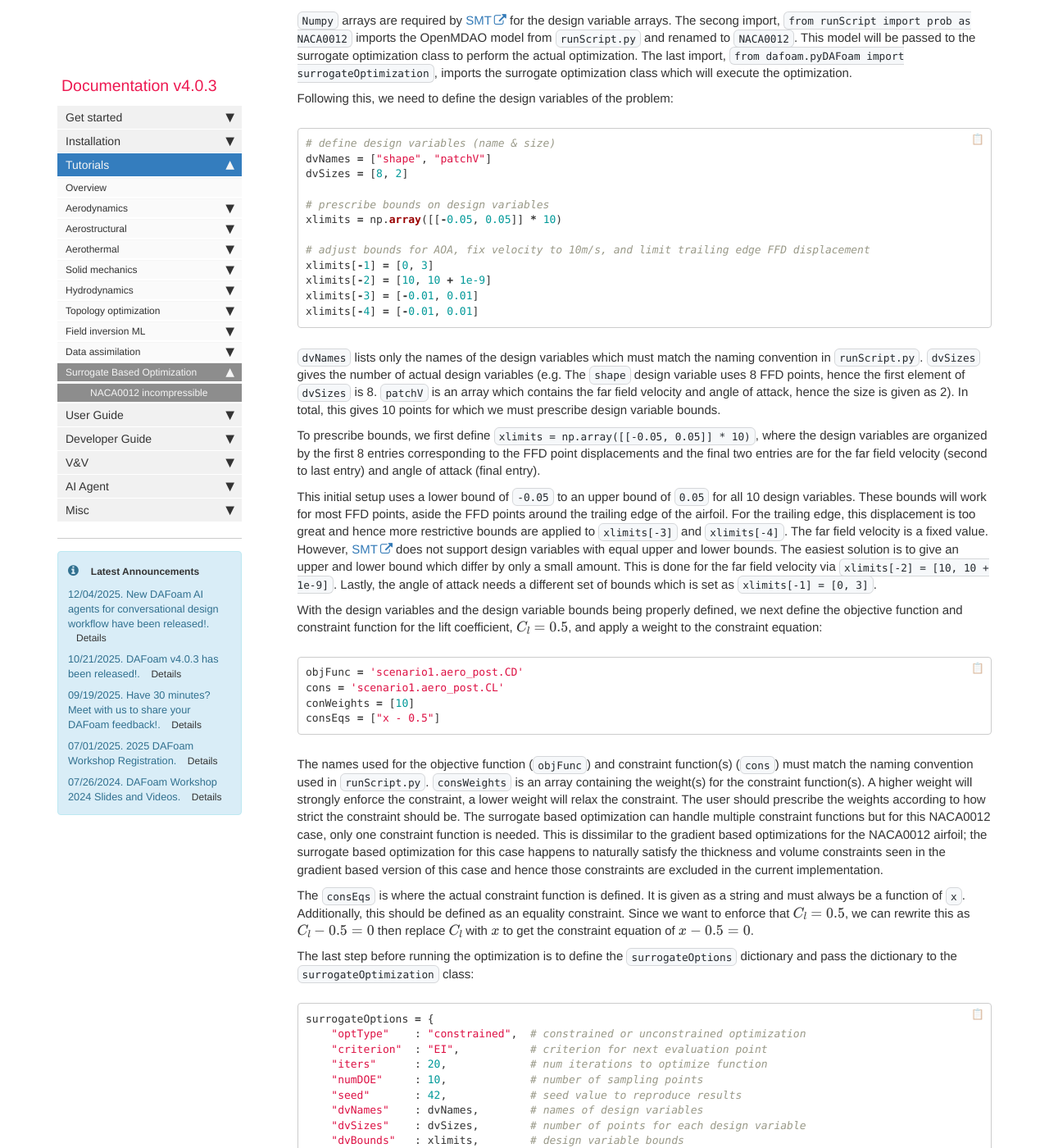
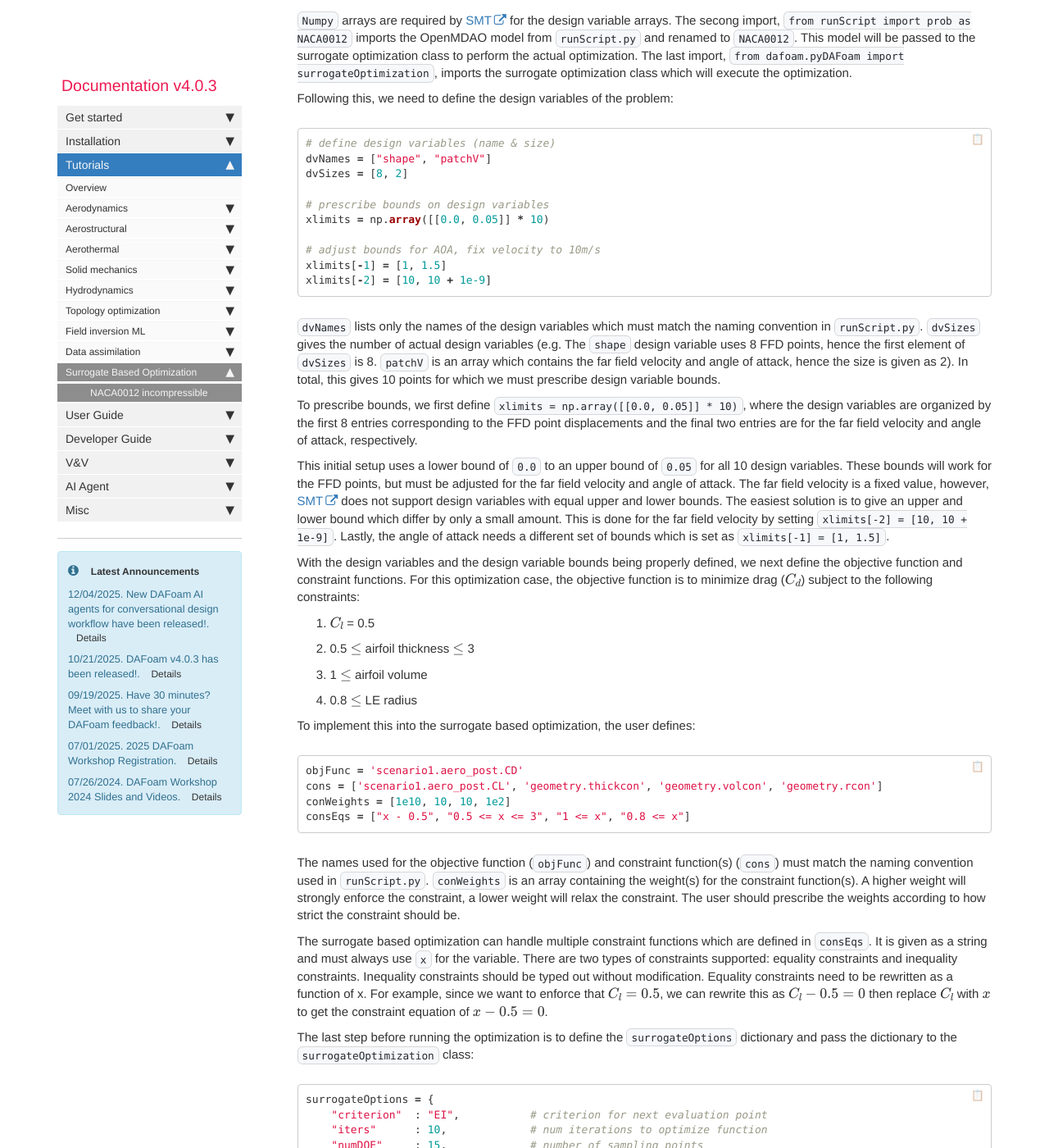
Before and after one commit to DAFoam/DAFoam.github.io, a Jekyll site: the page built from pages/mydoc/mydoc_tutorials_surrogate_NACA0012.md, in a window 1280 px wide and 1400 px high, scrolled down 1238 px. Shown: the whole window at 82% size. Built offline with Jekyll 4.4.1, drawn with Linux system fonts in a browser that asks for light colours; comment, search, counter and statistics services are not loaded; some of the changed text lies outside the part shown.

Commit message:
updating with SBO naca0012 tutorial

````diff
--- a/pages/mydoc/mydoc_tutorials_surrogate_NACA0012.md
+++ b/pages/mydoc/mydoc_tutorials_surrogate_NACA0012.md
@@ -15,7 +15,7 @@ Geometry: NACA0012
 Objective function: Drag coefficient (CD)
 Lift coefficient (CL): 0.5
 Design variables: 8 free-form deformation (FFD) points moving in the y direction, one angle of attack
-Constraints: Symmetry and lift constraint (total number: 2)
+Constraints: Symmetry, volume, thickness, and lift constraints
 Mach number: 0.02941 (10 m/s)
 Reynolds number: 0.6667 million
 Mesh cells: ~4,000
@@ -46,68 +46,77 @@ dvNames = ["shape", "patchV"]
 dvSizes = [8, 2]
 
 # prescribe bounds on design variables
-xlimits = np.array([[-0.05, 0.05]] * 10)
+xlimits = np.array([[0.0, 0.05]] * 10)
 
-# adjust bounds for AOA, fix velocity to 10m/s, and limit trailing edge FFD displacement
-xlimits[-1] = [0, 3]
+# adjust bounds for AOA, fix velocity to 10m/s
+xlimits[-1] = [1, 1.5]
 xlimits[-2] = [10, 10 + 1e-9]
-xlimits[-3] = [-0.01, 0.01]
-xlimits[-4] = [-0.01, 0.01]
 ```
 
 `dvNames` lists only the names of the design variables which must match the naming convention in `runScript.py`. `dvSizes` gives the number of actual design variables (e.g. The `shape` design variable uses 8 FFD points, hence the first element of `dvSizes` is 8. `patchV` is an array which contains the far field velocity and angle of attack, hence the size is given as 2). In total, this gives 10 points for which we must prescribe design variable bounds.
 
-To prescribe bounds, we first define `xlimits = np.array([[-0.05, 0.05]] * 10)`, where the design variables are organized by the first 8 entries corresponding to the FFD point displacements and the final two entries are for the far field velocity (second to last entry) and angle of attack (final entry).
+To prescribe bounds, we first define `xlimits = np.array([[0.0, 0.05]] * 10)`, where the design variables are organized by the first 8 entries corresponding to the FFD point displacements and the final two entries are for the far field velocity and angle of attack, respectively.
 
-This initial setup uses a lower bound of `-0.05` to an upper bound of `0.05` for all 10 design variables. These bounds will work for most FFD points, aside the FFD points around the trailing edge of the airfoil. For the trailing edge, this displacement is too great and hence more restrictive bounds are applied to `xlimits[-3]` and `xlimits[-4]`. The far field velocity is a fixed value. However, [SMT](https://smt.readthedocs.io/en/latest/index.html) does not support design variables with equal upper and lower bounds. The easiest solution is to give an upper and lower bound which differ by only a small amount. This is done for the far field velocity via `xlimits[-2] = [10, 10 + 1e-9]`. Lastly, the angle of attack needs a different set of bounds which is set as `xlimits[-1] = [0, 3]`.
+This initial setup uses a lower bound of `0.0` to an upper bound of `0.05` for all 10 design variables. These bounds will work for the FFD points, but must be adjusted for the far field velocity and angle of attack. The far field velocity is a fixed value, however, [SMT](https://smt.readthedocs.io/en/latest/index.html) does not support design variables with equal upper and lower bounds. The easiest solution is to give an upper and lower bound which differ by only a small amount. This is done for the far field velocity by setting `xlimits[-2] = [10, 10 + 1e-9]`. Lastly, the angle of attack needs a different set of bounds which is set as `xlimits[-1] = [1, 1.5]`.
 
-With the design variables and the design variable bounds being properly defined, we next define the objective function and constraint function for the lift coefficient, $C_{l} = 0.5$, and apply a weight to the constraint equation:
+With the design variables and the design variable bounds being properly defined, we next define the objective function and constraint functions. For this optimization case, the objective function is to minimize drag ($C_{d}$) subject to the following constraints:
+
+
+1. $C_{l}$ = 0.5
+
+2. 0.5 $\leq$ airfoil thickness $\leq$ 3
+
+3. 1 $\leq$ airfoil volume
+
+4. 0.8 $\leq$ LE radius
+
+
+To implement this into the surrogate based optimization, the user defines:
 
 ```python
 objFunc = 'scenario1.aero_post.CD'
-cons = 'scenario1.aero_post.CL'
-conWeights = [10]
-consEqs = ["x - 0.5"]
+cons = ['scenario1.aero_post.CL', 'geometry.thickcon', 'geometry.volcon', 'geometry.rcon']
+conWeights = [1e10, 10, 10, 1e2]
+consEqs = ["x - 0.5", "0.5 <= x <= 3", "1 <= x", "0.8 <= x"]
 ```
 
-The names used for the objective function (`objFunc`) and constraint function(s) (`cons`) must match the naming convention used in `runScript.py`. `consWeights` is an array containing the weight(s) for the constraint function(s). A higher weight will strongly enforce the constraint, a lower weight will relax the constraint. The user should prescribe the weights according to how strict the constraint should be. The surrogate based optimization can handle multiple constraint functions but for this NACA0012 case, only one constraint function is needed. This is dissimilar to the gradient based optimizations for the NACA0012 airfoil; the surrogate based optimization for this case happens to naturally satisfy the thickness and volume constraints seen in the gradient based version of this case and hence those constraints are excluded in the current implementation.
+The names used for the objective function (`objFunc`) and constraint function(s) (`cons`) must match the naming convention used in `runScript.py`. `conWeights` is an array containing the weight(s) for the constraint function(s). A higher weight will strongly enforce the constraint, a lower weight will relax the constraint. The user should prescribe the weights according to how strict the constraint should be.
 
-The `consEqs` is where the actual constraint function is defined. It is given as a string and must always be a function of `x`. Additionally, this should be defined as an equality constraint. Since we want to enforce that $C_{l} = 0.5$, we can rewrite this as $C_{l} - 0.5 = 0$ then replace $C_{l}$ with $x$ to get the constraint equation of $x - 0.5 = 0$.
+The surrogate based optimization can handle multiple constraint functions which are defined in `consEqs`. It is given as a string and must always use `x` for the variable. There are two types of constraints supported: equality constraints and inequality constraints. Inequality constraints should be typed out without modification. Equality constraints need to be rewritten as a function of x. For example, since we want to enforce that $C_{l} = 0.5$, we can rewrite this as $C_{l} - 0.5 = 0$ then replace $C_{l}$ with $x$ to get the constraint equation of $x - 0.5 = 0$.
 
 The last step before running the optimization is to define the `surrogateOptions` dictionary and pass the dictionary to the `surrogateOptimization` class:
 
 ```python
 surrogateOptions = {
-    "optType"    : "constrained",  # constrained or unconstrained optimization
     "criterion"  : "EI",           # criterion for next evaluation point
-    "iters"      : 20,             # num iterations to optimize function
-    "numDOE"     : 10,             # number of sampling points
-    "seed"       : 42,             # seed value to reproduce results
+    "iters"      : 10,             # num iterations to optimize function
+    "numDOE"     : 15,             # number of sampling points
+    "seed"       : 43,             # seed value to reproduce results
     "dvNames"    : dvNames,        # names of design variables
     "dvSizes"    : dvSizes,        # number of points for each design variable
     "dvBounds"   : xlimits,        # design variable bounds
     "objFunc"    : objFunc,        # objective function
-    "cons"       : cons,           # quantity to constrain
-    "conWeights" : conWeights,     # constraint weight
-    "consEqs"    : consEqs,        # constraint equation(s)
+    "cons"       : cons,           # quantities to constrain
+    "conWeights" : conWeights,     # constraint weights
+    "consEqs"    : consEqs,        # constraint equations
+    "surrogate"  : "MGP",          # which surrogate model to use (Kriging-based)
 }
 
-surrogateOptimization(surrogateOptions , NACA0012)  # pass surrogateOptions and OpenMDAO model to surrogateOptimization class
+surrogateOptimization(surrogateOptions, NACA0012)  # pass surrogateOptions and OpenMDAO model to surrogateOptimization class
 ```
 
-The `surrogateOptions` dictionary defines various parameters for the optimization problem. Since this is a constrained optimization, `optType` is set to `constrained`. We use the Expected Improvement scheme (`EI`) as our evaluation `criterion`. The number of iterations (`iters`) is set to `20`. These are the iterations used to optimize the objective function. For this surrogate optimization we must also decide how many Design of Experiment (`numDOE`) points to use. A higher number will increase accuracy but will also increase run time. Too few points and the optimization will struggle to find the correct optimal point. It should be noted that the `numDOE` points are generated using a random number generator (RNG). To be able to reproduce results, a `seed` value is given. The final entries relate to the design variable definitions, objective function, and constraint definitions which were covered earlier in this section. Here we simply pass these values into the `surrogateOptions` dictionary.
+The `surrogateOptions` dictionary defines various parameters for the optimization problem. We use the Expected Improvement scheme (`EI`) as our evaluation `criterion`. The number of iterations (`iters`) is set to `10`. These are the iterations used to optimize the objective function. For this surrogate optimization we must also decide how many Design of Experiment (`numDOE`) points to use. A higher number will increase accuracy but will also increase run time. Too few points, however, and the optimization will struggle to find the correct optimal point. It should be noted that the `numDOE` points are generated using a random number generator (RNG). To be able to reproduce results, a `seed` value is given. The next 7 entries relate to the design variable definitions, objective function, and constraint definitions which were covered earlier in this section. Here we simply pass these values into the `surrogateOptions` dictionary. Lastly, we prescribe a specific surrogate model to use, `MGP`. The default is `KRG`, but different models produce different results. The `MGP` model works well in producing a good optimal point, hence its selection. Detailed information on each model can be found [here](https://smt.readthedocs.io/en/latest/_src_docs/surrogate_models/gpr.html)
 
-
-To run this case, first download the [tutorials](https://github.com/DAFoam/tutorials/archive/main.tar.gz) and untar it. Then go to tutorials-main/NACA0012 and run the preProcessing.sh script to generate the mesh. Once that completes, run the optimization using the following command:
+To run this case, first download the [tutorials](https://github.com/DAFoam/tutorials/archive/main.tar.gz) and untar it. Then go to `NACA0012_Airfoil/incompressible` and run the preProcessing.sh script to generate the mesh. Once that completes, run the optimization using the following command:
 
 <pre>
 mpirun -np 4 python runScript_SBO.py 2>&1 | tee logOpt.txt
 </pre>
 
-This case ran for 20 iterations, enhancing the total heat flux by 2.29% and decreasing pressure loss by 52.71%.
+The optimization reduced drag by 17.12% with $C_{l} = 0.502$
 
 <img src="{{ site.url }}{{ site.baseurl }}/images/tutorials/CHT_ubend.gif" width="640" />
 
-Fig. 2. Evolution of wall heat flux and velocity during the optimization
+Fig. 2. Optimized NACA0012 airfoil velocity field
 
 {% include links.html %}
````
Also changed, not shown: other parts of pages/mydoc/mydoc_tutorials_surrogate_NACA0012.md (+1 -1 lines).
